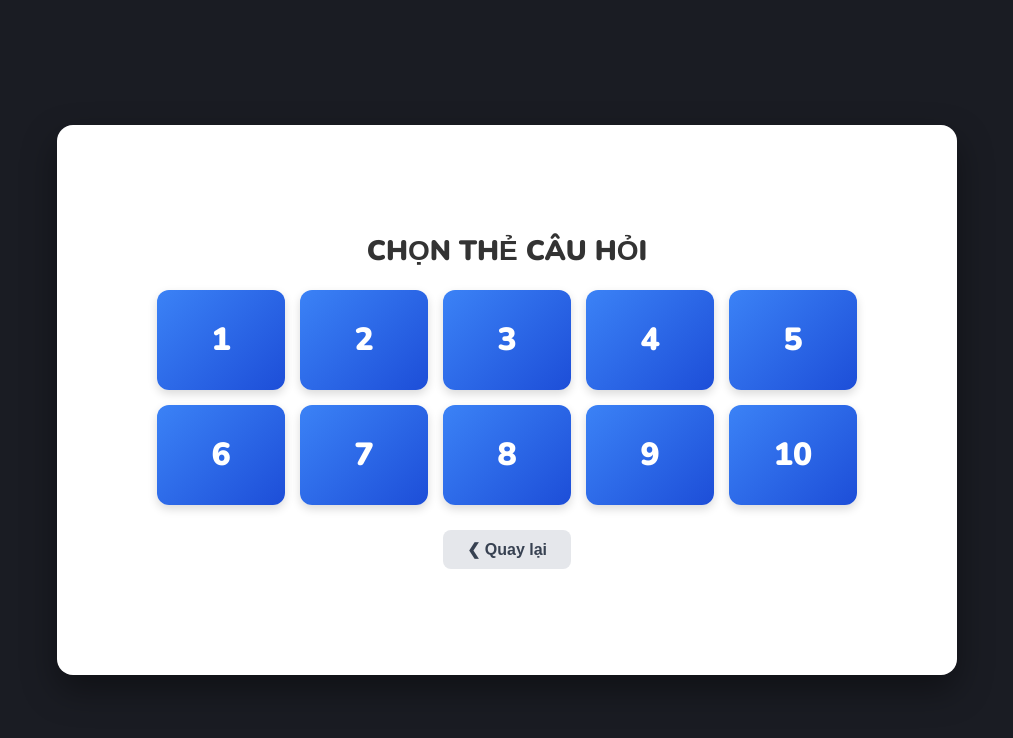
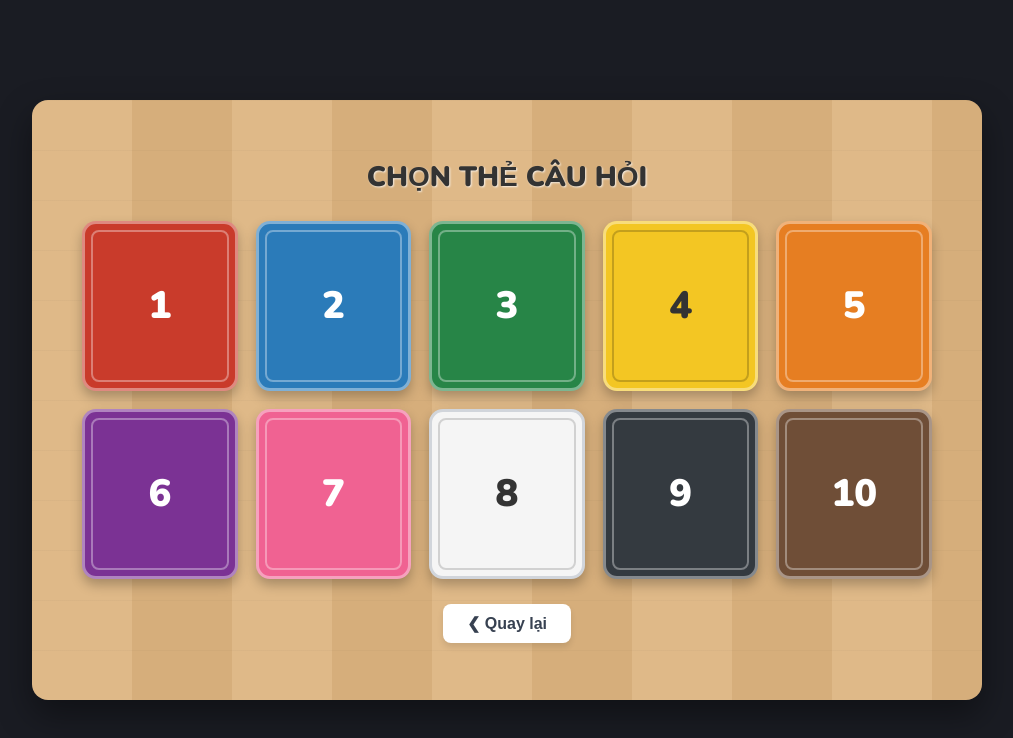
Before and after one commit to Phantiendat42/Tr-ch-i-l-t-th-b-i-8, a plain HTML site: page index.html in a window 1280 px wide. Both pictures are taken after a click on the element 640 px from the left and 490 px from the top of the page. Shown: the whole page, without its empty margins (133-1146 px from the left). Drawn offline with nearby package versions, Linux system fonts and the light colour scheme.

Commit message:
Update index.html

```diff
--- a/index.html
+++ b/index.html
@@ -23,9 +23,11 @@
     }
 
     .slide-container {
-      width: 900px;
-      height: 550px;
-      background-color: #ffffff;
+      width: 950px;
+      height: 600px;
+      background-color: #e5c396;
+      background-image: repeating-linear-gradient(0deg, transparent, transparent 49px, rgba(0,0,0,0.05) 50px),
+                        repeating-linear-gradient(90deg, #dfb988, #dfb988 100px, #d6ae7b 100px, #d6ae7b 200px);
       border-radius: 16px;
       box-shadow: 0 15px 35px rgba(0, 0, 0, 0.4);
       position: relative;
@@ -98,20 +100,21 @@
       font-size: 28px;
       font-weight: 900;
       color: #333;
-      margin-bottom: 20px;
+      margin-bottom: 25px;
+      text-shadow: 1px 1px 2px rgba(255,255,255,0.8);
     }
 
     .card-grid {
       display: grid;
       grid-template-columns: repeat(5, 1fr);
-      gap: 15px;
+      gap: 18px;
       width: 100%;
-      max-width: 700px;
+      max-width: 850px;
       perspective: 1000px;
     }
 
     .card-item {
-      height: 100px;
+      height: 170px;
       cursor: pointer;
     }
 
@@ -135,22 +138,50 @@
       height: 100%;
       -webkit-backface-visibility: hidden;
       backface-visibility: hidden;
-      border-radius: 12px;
+      border-radius: 14px;
       display: flex;
       justify-content: center;
       align-items: center;
-      box-shadow: 0 4px 10px rgba(0, 0, 0, 0.15);
+      box-shadow: 0 6px 12px rgba(0, 0, 0, 0.25);
     }
 
     .card-front {
-      background: linear-gradient(135deg, #3b82f6, #1d4ed8);
-      color: white;
-      font-size: 32px;
+      font-size: 38px;
       font-weight: 900;
+      border: 3px solid rgba(255, 255, 255, 0.4);
+      outline: 2px solid transparent;
+      outline-offset: -8px;
     }
 
-    .card-front:hover {
-      background: linear-gradient(135deg, #60a5fa, #2563eb);
+    .card-front::after {
+      content: '';
+      position: absolute;
+      top: 6px;
+      left: 6px;
+      right: 6px;
+      bottom: 6px;
+      border: 2px solid rgba(255, 255, 255, 0.35);
+      border-radius: 8px;
+      pointer-events: none;
+    }
+
+    /* Màu sắc thẻ */
+    .card-red { background-color: #c93b2b; color: #ffffff; }
+    .card-blue { background-color: #2b7bb9; color: #ffffff; }
+    .card-green { background-color: #278547; color: #ffffff; }
+    .card-yellow { background-color: #f3c623; color: #333333; }
+    .card-yellow::after { border-color: rgba(0, 0, 0, 0.2) !important; }
+    .card-orange { background-color: #e67e22; color: #ffffff; }
+    .card-purple { background-color: #7b3294; color: #ffffff; }
+    .card-pink { background-color: #f06292; color: #ffffff; }
+    .card-white { background-color: #f5f5f5; color: #333333; border-color: #d1d5db; }
+    .card-white::after { border-color: rgba(0, 0, 0, 0.15) !important; }
+    .card-dark { background-color: #343a40; color: #ffffff; }
+    .card-brown { background-color: #6f4e37; color: #ffffff; }
+
+    .card-item:hover .card-front {
+      transform: translateY(-4px);
+      box-shadow: 0 10px 18px rgba(0, 0, 0, 0.35);
     }
 
     .card-back {
@@ -168,14 +199,15 @@
       font-size: 16px;
       font-weight: bold;
       border: none;
-      background-color: #e5e7eb;
+      background-color: #ffffff;
       color: #374151;
       border-radius: 8px;
       cursor: pointer;
+      box-shadow: 0 4px 6px rgba(0,0,0,0.1);
     }
 
     .back-btn:hover {
-      background-color: #d1d5db;
+      background-color: #f3f4f6;
     }
 
     .modal-question {
@@ -185,7 +217,7 @@
       left: 0;
       width: 100%;
       height: 100%;
-      background-color: rgba(0, 0, 0, 0.85);
+      background-color: rgba(0, 0, 0, 0.9);
       color: white;
       flex-direction: column;
       justify-content: center;
@@ -199,27 +231,30 @@
     }
 
     .q-title {
-      font-size: 24px;
+      font-size: 20px;
       margin-bottom: 20px;
       color: #facc15;
+      max-width: 85%;
+      line-height: 1.4;
     }
 
     .options-grid {
       display: grid;
-      grid-template-columns: 1fr 1fr;
-      gap: 15px;
-      width: 80%;
+      grid-template-columns: 1fr;
+      gap: 10px;
+      width: 85%;
       margin-bottom: 20px;
     }
 
     .opt-btn {
-      padding: 12px;
+      padding: 10px 15px;
       background-color: #374151;
       color: white;
       border: 2px solid #4b5563;
       border-radius: 8px;
-      font-size: 16px;
+      font-size: 15px;
       cursor: pointer;
+      text-align: left;
       transition: background 0.2s;
     }
 
@@ -254,61 +289,61 @@
       <div class="card-grid">
         <div class="card-item" onclick="openQuestion(1, this)">
           <div class="card-inner">
-            <div class="card-front">1</div>
+            <div class="card-front card-red">1</div>
             <div class="card-back">ĐÃ LẬT</div>
           </div>
         </div>
         <div class="card-item" onclick="openQuestion(2, this)">
           <div class="card-inner">
-            <div class="card-front">2</div>
+            <div class="card-front card-blue">2</div>
             <div class="card-back">ĐÃ LẬT</div>
           </div>
         </div>
         <div class="card-item" onclick="openQuestion(3, this)">
           <div class="card-inner">
-            <div class="card-front">3</div>
+            <div class="card-front card-green">3</div>
             <div class="card-back">ĐÃ LẬT</div>
           </div>
         </div>
         <div class="card-item" onclick="openQuestion(4, this)">
           <div class="card-inner">
-            <div class="card-front">4</div>
+            <div class="card-front card-yellow">4</div>
             <div class="card-back">ĐÃ LẬT</div>
           </div>
         </div>
         <div class="card-item" onclick="openQuestion(5, this)">
           <div class="card-inner">
-            <div class="card-front">5</div>
+            <div class="card-front card-orange">5</div>
             <div class="card-back">ĐÃ LẬT</div>
           </div>
         </div>
         <div class="card-item" onclick="openQuestion(6, this)">
           <div class="card-inner">
-            <div class="card-front">6</div>
+            <div class="card-front card-purple">6</div>
             <div class="card-back">ĐÃ LẬT</div>
           </div>
         </div>
         <div class="card-item" onclick="openQuestion(7, this)">
           <div class="card-inner">
-            <div class="card-front">7</div>
+            <div class="card-front card-pink">7</div>
             <div class="card-back">ĐÃ LẬT</div>
           </div>
         </div>
         <div class="card-item" onclick="openQuestion(8, this)">
           <div class="card-inner">
-            <div class="card-front">8</div>
+            <div class="card-front card-white">8</div>
             <div class="card-back">ĐÃ LẬT</div>
           </div>
         </div>
         <div class="card-item" onclick="openQuestion(9, this)">
           <div class="card-inner">
-            <div class="card-front">9</div>
+            <div class="card-front card-dark">9</div>
             <div class="card-back">ĐÃ LẬT</div>
           </div>
         </div>
         <div class="card-item" onclick="openQuestion(10, this)">
           <div class="card-inner">
-            <div class="card-front">10</div>
+            <div class="card-front card-brown">10</div>
             <div class="card-back">ĐÃ LẬT</div>
           </div>
         </div>
@@ -318,31 +353,104 @@
 
     <div class="modal-question" id="modalQ">
       <h3 class="q-title" id="qText">Câu hỏi...</h3>
-      <div class="options-grid">
-        <button class="opt-btn" onclick="checkAns(this)">A. Đáp án A</button>
-        <button class="opt-btn" onclick="checkAns(this)">B. Đáp án B</button>
-        <button class="opt-btn" onclick="checkAns(this)">C. Đáp án C</button>
-        <button class="opt-btn" onclick="checkAns(this)">D. Đáp án D</button>
-      </div>
+      <div class="options-grid" id="optionsBox"></div>
       <button class="close-q-btn" onclick="closeQuestion()">Đóng & Quay lại lưới thẻ</button>
     </div>
   </div>
 
   <script>
-    const questions = {
-      1: "Câu 1: Thấu kính hội tụ có đặc điểm gì về rìa so với phần giữa?",
-      2: "Câu 2: Thấu kính phân kỳ là thấu kính có phần rìa như thế nào?",
-      3: "Câu 3: Chùm tia tới song song với trục chính của thấu kính hội tụ cho chùm tia ló thế nào?",
-      4: "Câu 4: Quang tâm O của thấu kính có đặc điểm gì khi tia sáng truyền qua?",
-      5: "Câu 5: Tiêu điểm F của thấu kính nằm trên đường nào?",
-      6: "Câu 6: Kính hiển vi hay kính phóng đại thường dùng loại thấu kính nào?",
-      7: "Câu 7: Kính cận thị dành cho người cận thị sử dụng thấu kính gì?",
-      8: "Câu 8: Tiêu cự f của thấu kính là khoảng cách từ đâu đến đâu?",
-      9: "Câu 9: Tác dụng của thấu kính hội tụ là gì?",
-      10: "Câu 10: Ảnh ảo tạo bởi thấu kính hội tụ có đặc điểm gì?"
+    const questionsData = {
+      1: {
+        title: "Câu 1: Thấu kính là một khối như thế nào?",
+        options: [
+          "A. Đục, đồng chất",
+          "B. Trong suốt, không đồng chất",
+          "C. Trong suốt và đồng chất, giới hạn bởi 2 mặt cong hoặc bởi 1 mặt cong và 1 mặt phẳng",
+          "D. Mờ đục và đồng chất, không giới hạn bởi 2 mặt cong hoặc bởi 1 mặt cong và 1 phẳng"
+        ]
+      },
+      2: {
+        title: "Câu 2: Thấu kính có bao nhiêu loại?",
+        options: [
+          "A. 1",
+          "B. 2",
+          "C. 3",
+          "D. 4"
+        ]
+      },
+      3: {
+        title: "Câu 3: Đâu là phát biểu sai?",
+        options: [
+          "A. Thấu kính là một khối chất trong suốt, giới hạn bởi hai mặt cong hoặc bởi một mặt cong và một mặt phẳng",
+          "B. Thấu kính phân kỳ có phần rìa dày hơn phần ở giữa",
+          "C. Thấu kính hội tụ có phần rìa mỏng hơn phần ở giữa",
+          "D. Thấu kính hội tụ có phần rìa dày hơn phần ở giữa"
+        ]
+      },
+      4: {
+        title: "Câu 4: Đường thẳng đi qua quang tâm O và vuông góc với tiết diện thẳng của thấu kính gọi là gì?",
+        options: [
+          "A. Tiêu cự",
+          "B. Quang tâm",
+          "C. Tiêu điểm chính",
+          "D. Trục chính"
+        ]
+      },
+      5: {
+        title: "Câu 5: Có 1 điểm O của thấu kính mà mọi tia sáng tới O đều truyền thẳng qua thấu kính. Điểm O gọi là gì?",
+        options: [
+          "A. Quang tâm",
+          "B. Tiêu điểm chính",
+          "C. Trục chính",
+          "D. Tiêu cự"
+        ]
+      },
+      6: {
+        title: "Câu 6: Hình 8.4 mô tả hệ thống thấu kính trong ống kính của một máy ảnh. Thấu kính hội tụ trong hệ thống này là:",
+        options: [
+          "A. Hình 1 và 3",
+          "B. Hình 3 và 2",
+          "C. Hình 4 và 2",
+          "D. Hình 1 và 4"
+        ]
+      },
+      7: {
+        title: "Câu 7: Đâu là phát biểu sai?",
+        options: [
+          "A. Tia sáng qua quang tâm của thấu kính thì truyền thẳng",
+          "B. Tia tới song song với trục chính của thấu kính hội tụ cho tia ló truyền qua tiêu điểm chính của thấu kính",
+          "C. Tia tới song song với trục chính của thấu kính phân kì cho tia ló có đường kéo dài qua tiêu điểm chính của thấu kính",
+          "D. Tia tới song song với trục chính của thấu kính thì truyền thẳng"
+        ]
+      },
+      8: {
+        title: "Câu 8: Chiếu một chùm tia sáng song song tới thấu kính hội tụ, chùm tia ló thu được là chùm:",
+        options: [
+          "A. hội tụ",
+          "B. song song",
+          "C. phân kì",
+          "D. sáng hội tụ tại quang tâm của thấu kính"
+        ]
+      },
+      9: {
+        title: "Câu 9: Khoảng cách từ quang tâm O đến tiêu điểm chính F của thấu kính được gọi là gì?",
+        options: [
+          "A. Trục chính",
+          "B. Tiêu cự",
+          "C. Độ tụ",
+          "D. Tiêu diện"
+        ]
+      },
+      10: {
+        title: "Câu 10: Chiếu một chùm tia sáng song song với trục chính tới thấu kính phân kỳ thì chùm tia ló có đặc điểm gì?",
+        options: [
+          "A. Hội tụ tại tiêu điểm chính",
+          "B. Song song với trục chính",
+          "C. Phân kỳ và có đường kéo dài đi qua tiêu điểm chính",
+          "D. Truyền thẳng không bị lệch hướng"
+        ]
+      }
     };
-
-    let currentCard = null;
 
     function goToSlide(slideNumber) {
       document.querySelectorAll('.slide').forEach(slide => slide.classList.remove('active'));
@@ -350,19 +458,27 @@
     }
 
     function openQuestion(cardNum, cardEl) {
-      currentCard = cardEl;
       cardEl.classList.add('flipped');
-      document.getElementById('qText').innerText = questions[cardNum] || "Câu hỏi về Thấu kính số " + cardNum;
+      const qData = questionsData[cardNum];
+
+      document.getElementById('qText').innerText = qData.title;
+      const optionsBox = document.getElementById('optionsBox');
+      optionsBox.innerHTML = '';
+
+      qData.options.forEach(opt => {
+        const btn = document.createElement('button');
+        btn.className = 'opt-btn';
+        btn.innerText = opt;
+        btn.onclick = () => alert("Bạn đã chọn: " + opt);
+        optionsBox.appendChild(btn);
+      });
+
       document.getElementById('modalQ').classList.add('active');
     }
 
     function closeQuestion() {
       document.getElementById('modalQ').classList.remove('active');
     }
-
-    function checkAns(btn) {
-      alert("Bạn đã chọn: " + btn.innerText);
-    }
   </script>
 
 </body>
```
